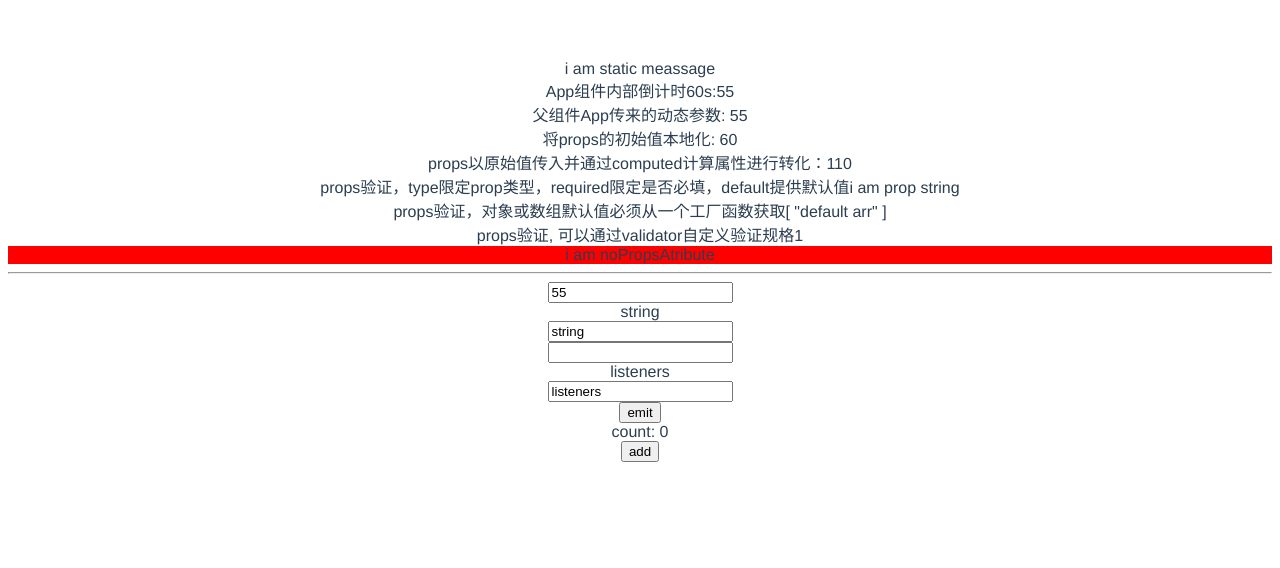
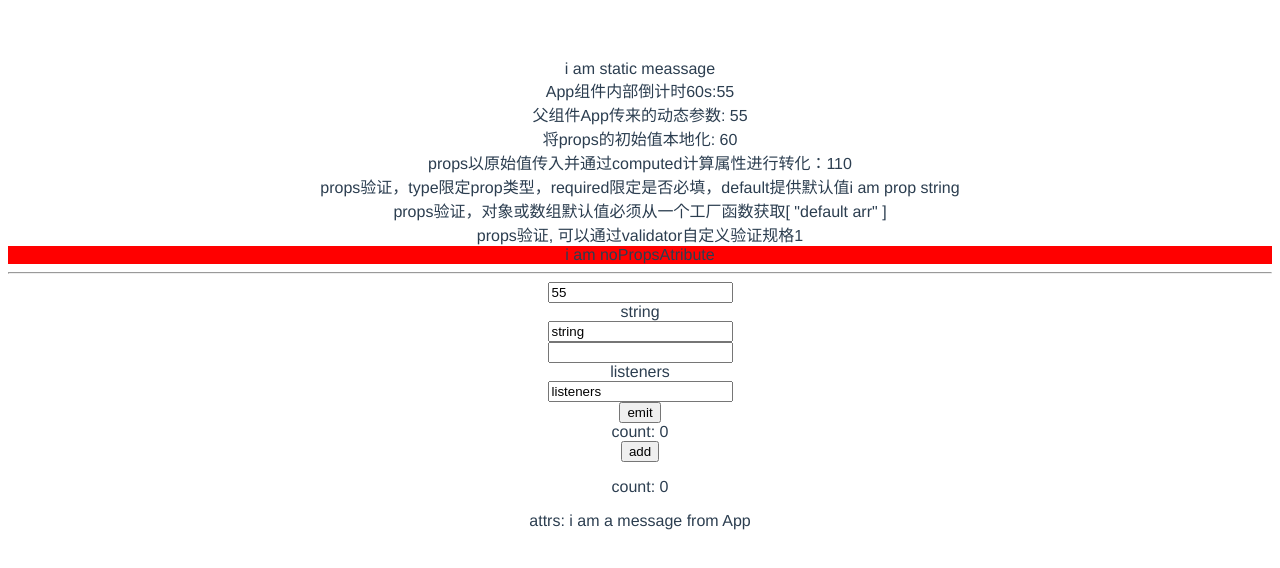
Before and after one commit to miracle-dx/projectVue2, a Vue app: page / in a window 1280 px wide. Shown: the top 568 px of the page. Built offline with nearby package versions, Linux system fonts and the light colour scheme.

Commit message:
vue attrs学习

```diff
--- a/src/App.vue
+++ b/src/App.vue
@@ -22,7 +22,7 @@
     <EventCompL v-on:focus="onFocus" v-model="listeners"></EventCompL>
     <EventBusCompA></EventBusCompA>
     <EventBusCompB></EventBusCompB>
-    <InjectionComp></InjectionComp>
+    <InjectionComp v-bind:attrString="attrs"></InjectionComp>
   </div>
 </template>
 
@@ -41,6 +41,7 @@ export default {
   name: 'App',
   data() {
     return {
+      attrs: 'i am a message from App',
       message: 'string',
       listeners: 'listeners',
       timer: null,
--- a/src/components/provideAndInject/InjectionChild.vue
+++ b/src/components/provideAndInject/InjectionChild.vue
@@ -1,5 +1,8 @@
 <template>
-    <InjectionGrandson></InjectionGrandson>
+    <div>
+        <InjectionGrandson  v-bind="$attrs"></InjectionGrandson>
+        <div>attrs: {{attrString}}</div>
+    </div>
 </template>
 
 <script>
@@ -8,6 +11,9 @@ export default {
     name: 'InjectionChild',
     components: {
         InjectionGrandson
+    },
+    props: {
+        attrString: String
     }
 }
 </script>
--- a/src/components/provideAndInject/InjectionComp.vue
+++ b/src/components/provideAndInject/InjectionComp.vue
@@ -1,7 +1,7 @@
 <template>
   <div>
       <div>count: {{count}}</div>
-      <InjectionChild></InjectionChild>
+      <InjectionChild v-bind:count="count" v-bind="$attrs"></InjectionChild>
   </div>
 </template>
 
@@ -13,6 +13,9 @@ export default {
         return {
             count: 0
         }
+    },
+    props: {
+        attrs: String
     },
     methods: {
         addCount() {
--- a/src/components/provideAndInject/InjectionGrandson.vue
+++ b/src/components/provideAndInject/InjectionGrandson.vue
@@ -1,11 +1,17 @@
 <template>
-    <button v-on:click="addCount">add</button>
+    <div>
+        <button v-on:click="addCount">add</button>
+        <p>count: {{count}}</p>
+    </div>
 </template>
 
 <script>
 export default {
     name: 'InjectionGrandson',
-    inject: ['addCount']
+    inject: ['addCount'],
+    props: {
+        count: Number
+    }
 }
 </script>
 
```
Also changed, not shown: 1 other file (tests, documents, lock files or other folders).
